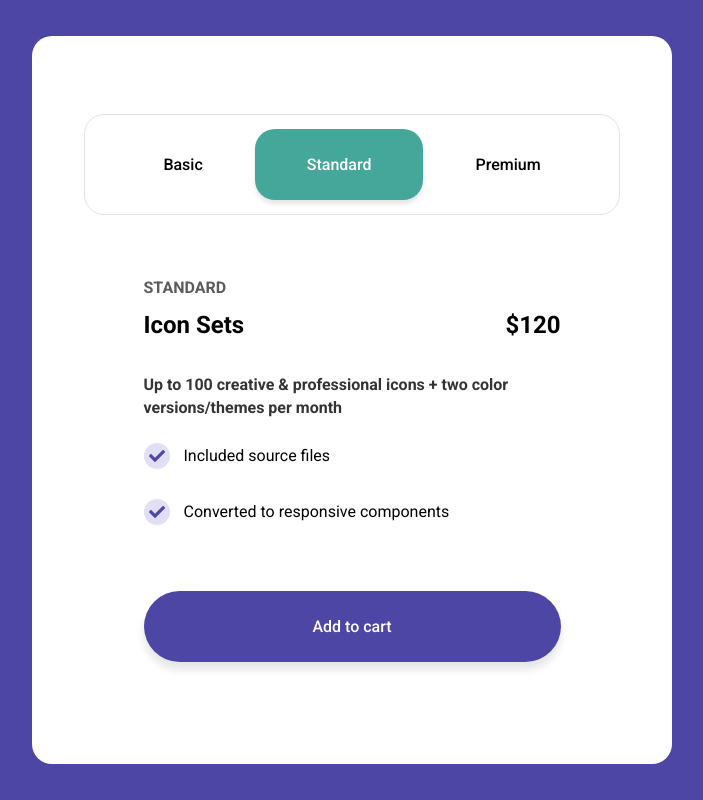
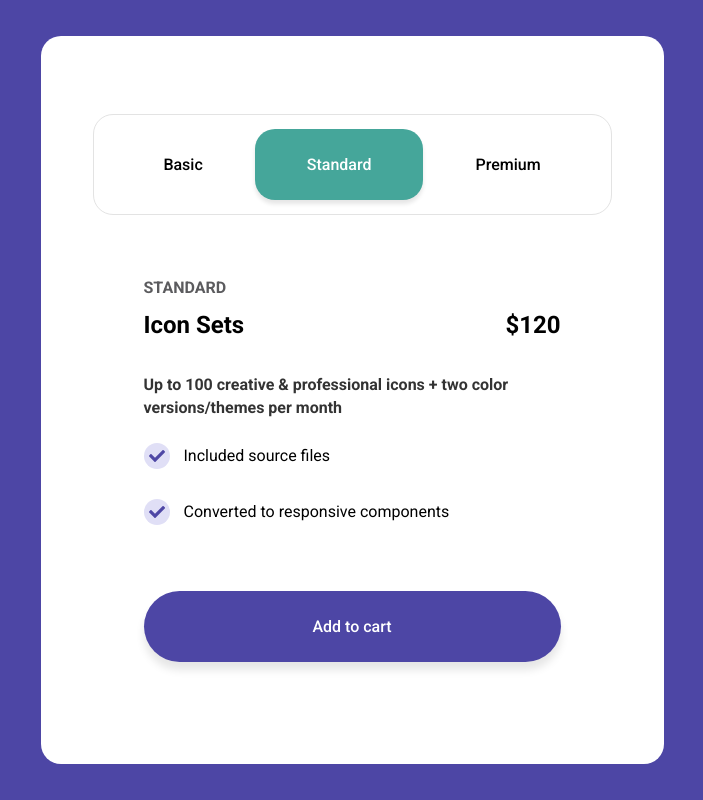
Before and after one commit to jc-ve/frontend-pro, a website: page projects/intermediate/icon-sets-pricing-card/index.html in a window 1280 px wide. Shown: the whole page, without its empty margins (288-991 px from the left). Drawn offline with Linux system fonts and the light colour scheme.

Commit message:
adjusted media queries

```diff
--- a/projects/intermediate/icon-sets-pricing-card/style.css
+++ b/projects/intermediate/icon-sets-pricing-card/style.css
@@ -66,6 +66,8 @@ main {
 
 .pricing__plan {
   list-style: none;
+  max-width: 51.9rem;
+  margin: 0 auto;
   display: flex;
   align-items: center;
   justify-content: center;
@@ -127,12 +129,11 @@ main {
   display: block;
 }
 
-@media screen and (max-width: 40.625em) {
+/* @media screen and (max-width: 40.625em) {
   .pricing__body {
-    max-width: 100%;
-    /* padding: 0 4.1rem; */
+    max-width: 29.8rem;
   }
-}
+} */
 
 @media screen and (max-width: 25em) {
   .pricing__body {
```
